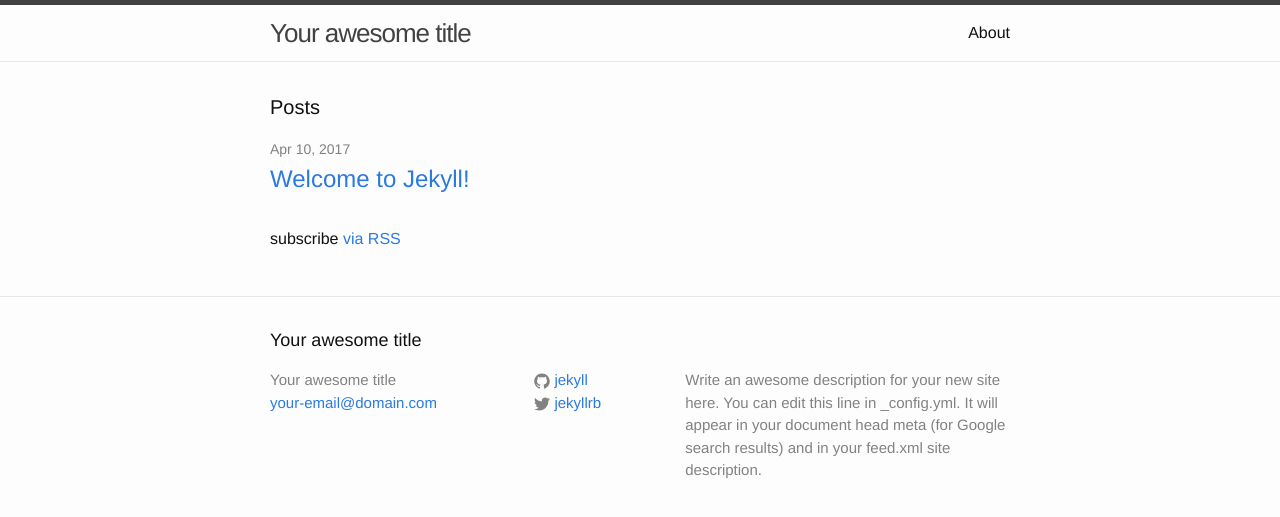
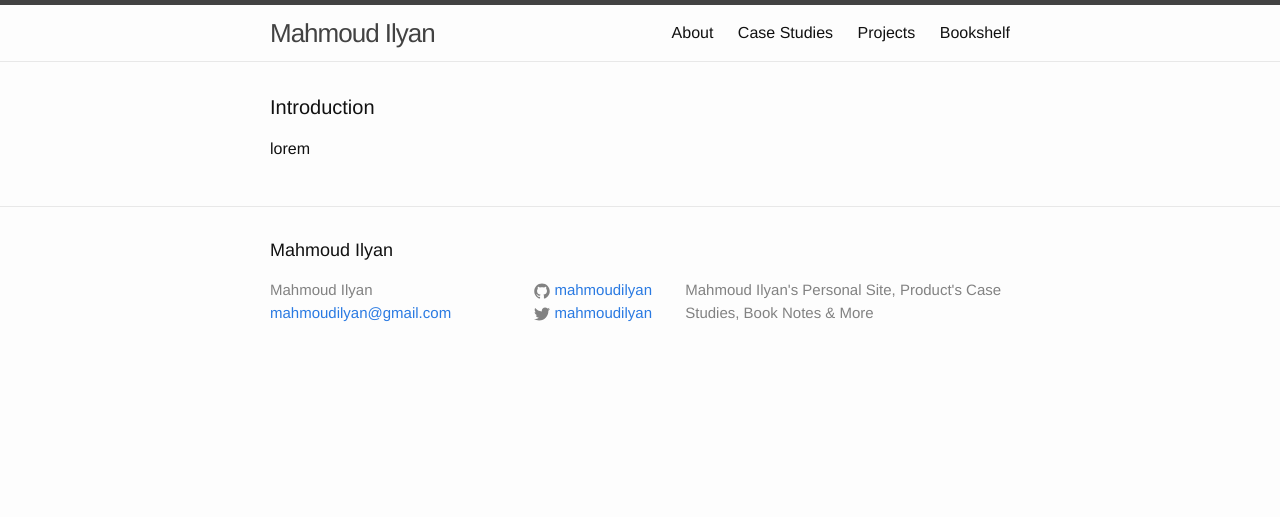
Before and after one commit to mahmoudilyan/mahmoudilyan.github.io, a Jekyll site: the page built from index.html, in a window 1280 px wide. Shown: the top 517 px of the page. Built offline with Jekyll 4.4.1, drawn with Linux system fonts in a browser that asks for light colours.

Commit message:
Adding Inital Design

```diff
--- a/_config.yml
+++ b/_config.yml
@@ -13,16 +13,14 @@
 # you will see them accessed via {{ site.title }}, {{ site.email }}, and so on.
 # You can create any custom variable you would like, and they will be accessible
 # in the templates via {{ site.myvariable }}.
-title: Your awesome title
-email: your-email@domain.com
+title: Mahmoud Ilyan
+email: mahmoudilyan@gmail.com
 description: > # this means to ignore newlines until "baseurl:"
-  Write an awesome description for your new site here. You can edit this
-  line in _config.yml. It will appear in your document head meta (for
-  Google search results) and in your feed.xml site description.
+  Mahmoud Ilyan's Personal Site, Product's Case Studies, Book Notes & More
 baseurl: "" # the subpath of your site, e.g. /blog
 url: "" # the base hostname & protocol for your site, e.g. http://example.com
-twitter_username: jekyllrb
-github_username:  jekyll
+twitter_username: mahmoudilyan
+github_username:  mahmoudilyan
 
 # Build settings
 markdown: kramdown
--- a/_includes/header.html
+++ b/_includes/header.html
@@ -14,7 +14,8 @@
       </span>
 
       <div class="trigger">
-        {% for my_page in site.pages %}
+      {% assign pages = site.pages | sort:"weight"  %}
+        {% for my_page in pages %}
           {% if my_page.title %}
           <a class="page-link" href="{{ my_page.url | relative_url }}">{{ my_page.title | escape }}</a>
           {% endif %}
--- a/_layouts/home.html
+++ b/_layouts/home.html
@@ -4,11 +4,11 @@ layout: default
 
 <div class="home">
 
-  <h1 class="page-heading">Posts</h1>
+  <h1 class="page-heading">Introduction</h1>
 
   {{ content }}
 
-  <ul class="post-list">
+<!--   <ul class="post-list">
     {% for post in site.posts %}
       <li>
         <span class="post-meta">{{ post.date | date: "%b %-d, %Y" }}</span>
@@ -20,6 +20,6 @@ layout: default
     {% endfor %}
   </ul>
 
-  <p class="rss-subscribe">subscribe <a href="{{ "/feed.xml" | relative_url }}">via RSS</a></p>
+  <p class="rss-subscribe">subscribe <a href="{{ "/feed.xml" | relative_url }}">via RSS</a></p> -->
 
 </div>
--- /dev/null
+++ b/bookshlef.html
@@ -0,0 +1,6 @@
+---
+layout: page
+title: Bookshelf
+permalink: /bookshelf/
+weight: 4
+---
--- /dev/null
+++ b/case-studies.html
@@ -0,0 +1,6 @@
+---
+layout: page
+title: Case Studies
+permalink: /case-studies/
+weight: 2
+---
--- a/index.md
+++ b/index.html
@@ -4,3 +4,4 @@
 # See: https://jekyllrb.com/docs/themes/#overriding-theme-defaults
 layout: home
 ---
+<p>lorem</p>
--- /dev/null
+++ b/projects.html
@@ -0,0 +1,6 @@
+---
+layout: page
+title: Projects
+permalink: /projects/
+weight: 3
+---
```
Also changed, not shown: about.html (added, +7 -0 lines), about.md (deleted, +0 -15 lines).
